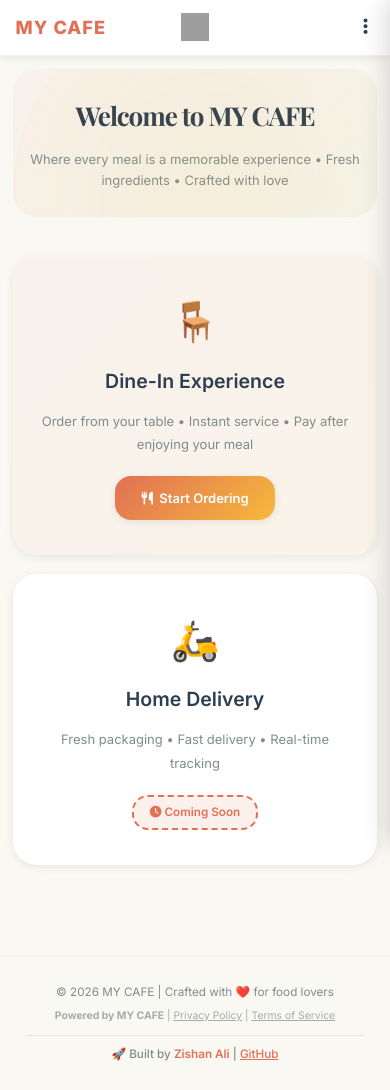
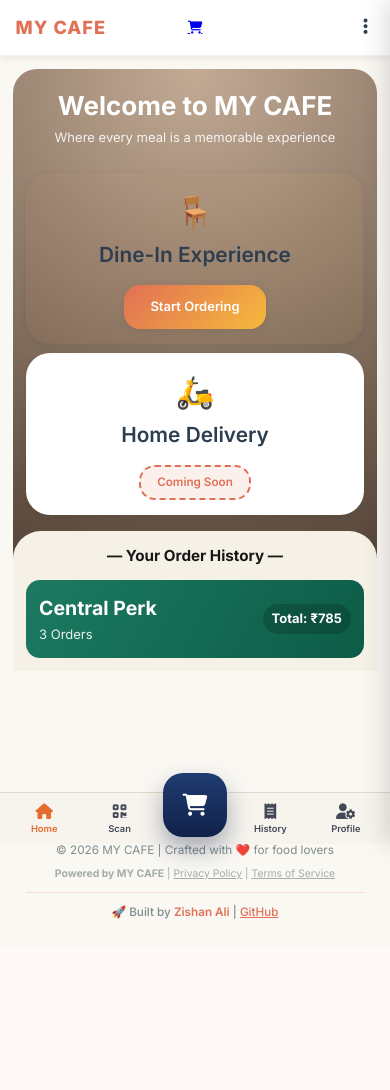
Before and after one commit to mycook-droid/my-cafe-web, a Flask app: page / in a window 390 px wide. After the commit the page ends 919 px from the top, so only its background shows below. Run offline with Flask 3, Linux system fonts and the light colour scheme; the visitor is signed in with stand-in values (Sample User, id 1); grey boxes are pictures that could not be loaded.

Commit message:
Redesign UI with mobile bottom nav and profile settings page

```diff
--- a/app.py
+++ b/app.py
@@ -355,6 +355,12 @@ def remove_item():
 def about():
     return render_template("about.html")
 
+
+@app.route("/profile")
+def profile():
+    user = session.get("user")
+    return render_template("profile.html", user=user)
+
 @app.route('/finish', methods=['POST'])
 def finish():
     if 'user' not in session:
--- a/static/style.css
+++ b/static/style.css
@@ -1646,3 +1646,190 @@ input:checked + .slider:before {
     }
 
 }
+
+/* Mobile app shell refinements */
+.main-container {
+    padding-bottom: 7rem;
+}
+
+.mobile-app-nav {
+    position: fixed;
+    bottom: 0;
+    left: 0;
+    right: 0;
+    background: #f7f4ee;
+    border-top: 1px solid #e2d8c8;
+    display: grid;
+    grid-template-columns: repeat(5, 1fr);
+    align-items: end;
+    padding: 0.45rem 0.5rem 0.55rem;
+    z-index: 1001;
+}
+
+.app-nav-btn {
+    text-decoration: none;
+    color: #434857;
+    display: flex;
+    flex-direction: column;
+    align-items: center;
+    gap: 0.2rem;
+    font-size: 0.72rem;
+    font-weight: 600;
+}
+
+.app-nav-btn i {
+    font-size: 1.2rem;
+}
+
+.app-nav-btn.active {
+    color: #e56d2c;
+}
+
+.app-nav-btn.cart-center {
+    width: 64px;
+    height: 64px;
+    border-radius: 20px;
+    justify-self: center;
+    margin-top: -26px;
+    background: linear-gradient(180deg, #203c72, #102149);
+    color: white;
+    box-shadow: 0 12px 25px rgba(12, 27, 65, 0.35);
+    justify-content: center;
+}
+
+.app-nav-btn.cart-center i {
+    font-size: 1.7rem;
+}
+
+.app-nav-btn.cart-center span {
+    display: none;
+}
+
+.app-home {
+    background: radial-gradient(circle at top, rgba(127, 77, 34, 0.45), rgba(47, 31, 20, 0.92));
+    border-radius: 24px;
+    padding: 1.25rem 1rem 2rem;
+    color: #fff;
+}
+
+.app-home-hero {
+    text-align: center;
+    margin-bottom: 1.25rem;
+}
+
+.app-home-hero h1 {
+    color: #fff;
+    font-size: 2rem;
+}
+
+.app-home-hero p {
+    color: rgba(255, 255, 255, 0.88);
+}
+
+.order-options.mobile-style {
+    gap: 0.75rem;
+    margin-bottom: 1.2rem;
+}
+
+.order-options.mobile-style .order-card {
+    min-height: auto;
+    padding: 1rem;
+}
+
+.card-emoji {
+    font-size: 2.4rem;
+}
+
+.order-options.mobile-style .order-card h2 {
+    font-size: 1.6rem;
+}
+
+.history-preview {
+    background: #f6f1e7;
+    border-radius: 28px 28px 0 0;
+    margin: 0 -1rem -2rem;
+    padding: 1rem;
+    color: #171717;
+}
+
+.history-preview h3 {
+    text-align: center;
+    margin-bottom: 0.9rem;
+}
+
+.history-card {
+    text-decoration: none;
+    background: linear-gradient(120deg, #1c7a61, #0d5c47);
+    color: white;
+    border-radius: 14px;
+    padding: 1rem;
+    display: flex;
+    justify-content: space-between;
+    align-items: center;
+}
+
+.history-cafe {
+    font-size: 1.5rem;
+    font-weight: 700;
+}
+
+.history-sub {
+    opacity: 0.9;
+}
+
+.history-total {
+    background: rgba(0, 0, 0, 0.18);
+    border-radius: 999px;
+    padding: 0.35rem 0.7rem;
+    font-weight: 700;
+}
+
+.profile-screen {
+    max-width: 700px;
+    margin: 0 auto;
+}
+
+.profile-header {
+    text-align: center;
+    margin-bottom: 1rem;
+}
+
+.settings-card {
+    background: #f6f4ef;
+    border: 1px solid #ded7c8;
+    border-radius: 14px;
+    margin-bottom: 1rem;
+    overflow: hidden;
+}
+
+.settings-row {
+    text-decoration: none;
+    color: #252525;
+    padding: 0.95rem;
+    display: grid;
+    grid-template-columns: 24px 1fr auto;
+    align-items: center;
+    gap: 0.7rem;
+    border-bottom: 1px solid #e7dfd1;
+}
+
+.settings-row:last-child { border-bottom: 0; }
+.settings-row i:first-child { color: #595f6a; }
+.settings-row i:last-child { color: #8b8f99; }
+
+.settings-group-title {
+    margin: 1.4rem 0 0.8rem;
+}
+
+.profile-user-pill {
+    margin: 1rem 0;
+    background: #fff;
+    border-radius: 12px;
+    border: 1px solid #e7dfd1;
+    padding: 0.85rem 1rem;
+}
+
+@media (min-width: 900px) {
+    .mobile-app-nav { max-width: 430px; margin: 0 auto; left: 50%; transform: translateX(-50%); border-radius: 18px 18px 0 0; }
+    .main-container { padding-bottom: 8rem; }
+}
--- a/templates/base.html
+++ b/templates/base.html
@@ -34,7 +34,7 @@
         <!-- CENTER: CART (Always Visible on Mobile) -->
         <div class="nav-center">
             <a href="javascript:void(0)" onclick="toggleCart()" class="cart-icon-visible" title="Cart">
-                <img src="/static/cart.svg" alt="Cart">
+                <i class="fas fa-cart-shopping" aria-hidden="true"></i>
             </a>
         </div>
 
@@ -51,6 +51,7 @@
             <li><a href="/start"><i class="fas fa-utensils"></i> New Order</a></li>
             <li><a href="/orders"><i class="fas fa-receipt"></i> History</a></li>
             <li><a href="/about"><i class="fas fa-info-circle"></i> About</a></li>
+            <li><a href="/profile"><i class="fas fa-user-gear"></i> Profile & Settings</a></li>
 
             {% if session.get("user") %}
             {% if not session.get("is_admin") %}
@@ -72,6 +73,30 @@
     <main class="main-container">
         {% block content %}{% endblock %}
     </main>
+
+
+
+    <nav class="mobile-app-nav" aria-label="App Navigation">
+        <a href="/" class="app-nav-btn {% if request.path == '/' %}active{% endif %}">
+            <i class="fas fa-house"></i>
+            <span>Home</span>
+        </a>
+        <a href="/qr_scanner" class="app-nav-btn {% if request.path == '/qr_scanner' %}active{% endif %}">
+            <i class="fas fa-qrcode"></i>
+            <span>Scan</span>
+        </a>
+        <a href="javascript:void(0)" onclick="toggleCart()" class="app-nav-btn cart-center {% if request.path == '/order' %}active{% endif %}" title="Cart">
+            <i class="fas fa-cart-shopping"></i>
+        </a>
+        <a href="/orders" class="app-nav-btn {% if request.path == '/orders' %}active{% endif %}">
+            <i class="fas fa-receipt"></i>
+            <span>History</span>
+        </a>
+        <a href="/profile" class="app-nav-btn {% if request.path == '/profile' %}active{% endif %}">
+            <i class="fas fa-user-gear"></i>
+            <span>Profile</span>
+        </a>
+    </nav>
 
     <!-- Footer -->
     <!-- In base.html, update the footer section -->
--- a/templates/home.html
+++ b/templates/home.html
@@ -1,69 +1,46 @@
 {% extends "base.html" %}
 {% block content %}
+<section class="app-home">
+    <div class="app-home-hero">
+        <h1>Welcome to MY CAFE</h1>
+        <p>Where every meal is a memorable experience</p>
+    </div>
 
-<section class="hero">
-    <h1>Welcome to MY CAFE</h1>
-    <p class="hero-tagline">
-        Where every meal is a memorable experience • Fresh ingredients • Crafted with love
-    </p>
-</section>
-
-<section class="order-options">
+    <section class="order-options mobile-style">
         <div class="order-card primary">
-        <div style="font-size: 3rem; margin-bottom: 1rem;">🪑</div>
+            <div class="card-emoji">🪑</div>
             <h2>Dine-In Experience</h2>
-        <p>
-            Order from your table • Instant service • Pay after enjoying your meal
-        </p>
-        <a href="/start" class="btn">
-            <i class="fas fa-utensils"></i> Start Ordering
-        </a>
+            <a href="/start" class="btn">Start Ordering</a>
         </div>
 
         <div class="order-card secondary">
-        <div style="font-size: 3rem; margin-bottom: 1rem;">🛵</div>
+            <div class="card-emoji">🛵</div>
             <h2>Home Delivery</h2>
-        <p>
-            Fresh packaging • Fast delivery • Real-time tracking
-        </p>
-        <span class="coming-soon">
-            <i class="fas fa-clock"></i> Coming Soon
-        </span>
+            <span class="coming-soon">Coming Soon</span>
         </div>
     </section>
 
-<!-- Admin Success Alert -->
+    <section class="history-preview">
+        <h3>— Your Order History —</h3>
+        <a class="history-card" href="/orders">
+            <div>
+                <p class="history-cafe">Central Perk</p>
+                <p class="history-sub">3 Orders</p>
+            </div>
+            <div class="history-total">Total: ₹785</div>
+        </a>
+    </section>
+</section>
+
 {% if request.args.get('admin_success') %}
-<div id="successAlert" style="position: fixed; top: 100px; right: 20px; background: linear-gradient(135deg, #22c55e, #16a34a); color: white; padding: 1.5rem 2rem; border-radius: 16px; box-shadow: 0 8px 32px rgba(0,0,0,0.2); z-index: 9999; animation: slideIn 0.5s ease;">
-    <div style="display: flex; align-items: center; gap: 1rem;">
-        <i class="fas fa-check-circle" style="font-size: 2rem;"></i>
+<div id="successAlert" style="position: fixed; top: 100px; right: 20px; background: linear-gradient(135deg, #22c55e, #16a34a); color: white; padding: 1rem 1.4rem; border-radius: 14px; box-shadow: 0 8px 30px rgba(0,0,0,0.2); z-index: 9999; animation: slideIn 0.5s ease;">
+    <div style="display: flex; align-items: center; gap: 0.75rem;">
+        <i class="fas fa-check-circle" style="font-size: 1.5rem;"></i>
         <div>
-            <div style="font-weight: 700; font-size: 1.1rem;">Success!</div>
-            <div style="font-size: 0.95rem; opacity: 0.9;">You're now an admin!</div>
+            <div style="font-weight: 700;">Success!</div>
+            <div style="font-size: 0.9rem; opacity: 0.9;">You're now an admin!</div>
         </div>
     </div>
 </div>
-
-<script>
-    setTimeout(() => {
-        const alert = document.getElementById('successAlert');
-        if (alert) {
-            alert.style.animation = 'slideOut 0.5s ease';
-            setTimeout(() => alert.remove(), 500);
-        }
-    }, 5000);
-</script>
-
-<style>
-    @keyframes slideIn {
-        from { transform: translateX(100%); opacity: 0; }
-        to { transform: translateX(0); opacity: 1; }
-    }
-    @keyframes slideOut {
-        from { transform: translateX(0); opacity: 1; }
-        to { transform: translateX(100%); opacity: 0; }
-    }
-</style>
 {% endif %}
-
 {% endblock %}
```
Also changed, not shown: templates/profile.html (added, +31 -0 lines). Lines whose indentation alone changed are shown as unchanged.
